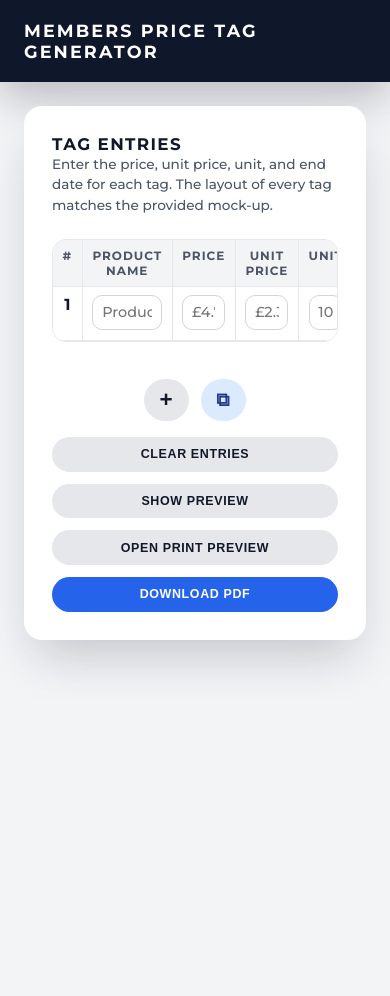
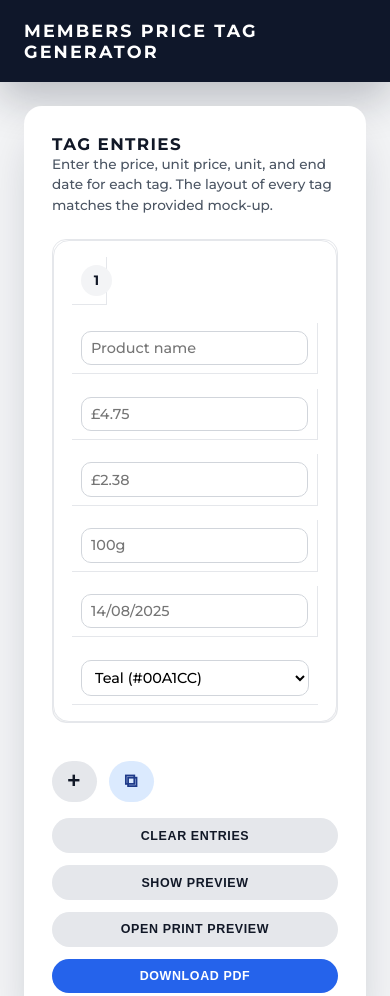
Before and after one commit to tizudyzae/membertags, a plain HTML site: page index.html in a window 390 px wide. Shown: the top 996 px of the page. Before the commit the page ends 844 px from the top, so only its background shows below. Drawn offline with Linux system fonts and the light colour scheme; a web font is replaced by a local one.

Commit message:
Improve mobile inputs and PDF output

```diff
--- a/index.html
+++ b/index.html
@@ -98,20 +98,86 @@
         .add-row-wrapper {
           justify-content: center;
           padding-top: 0;
+          width: 100%;
         }
 
         .actions {
           margin-left: 0;
           width: 100%;
           justify-content: center;
+          flex-direction: column;
+          align-items: stretch;
         }
 
         .actions button {
-          flex: 1 1 auto;
+          flex: none;
+          width: 100%;
         }
 
         .controls {
           padding: 1.5rem;
+        }
+
+        .entries-table-wrapper {
+          border: none;
+          border-radius: 0;
+          overflow: visible;
+        }
+
+        .entries-table {
+          display: block;
+          width: 100%;
+        }
+
+        .entries-table thead {
+          display: none;
+        }
+
+        .entries-table tbody {
+          display: grid;
+          gap: 1.25rem;
+        }
+
+        .entries-table tr {
+          display: flex;
+          flex-direction: column;
+          gap: 0.9rem;
+          border: 1px solid #e5e7eb;
+          border-radius: 16px;
+          padding: 1rem 1.1rem;
+          box-shadow: 0 20px 40px -18px rgba(15, 23, 42, 0.35);
+          background: #ffffff;
+        }
+
+        .entries-table td {
+          border: none;
+          padding: 0;
+          background: transparent;
+        }
+
+        .entries-table td:first-child,
+        .entries-table th:first-child {
+          width: auto;
+          text-align: left;
+          margin-bottom: 0.25rem;
+        }
+
+        .entry-index {
+          width: 2.5rem;
+          height: 2.5rem;
+          font-size: 1rem;
+          background: #1f2937;
+          color: #ffffff;
+        }
+
+        .entry-field-label {
+          display: block;
+        }
+
+        .entries-table input[type='text'],
+        .entries-table select {
+          padding: 0.65rem 0.75rem;
+          font-size: 1rem;
         }
       }
 
@@ -248,6 +314,40 @@
         text-align: center;
         width: 2.2rem;
         font-weight: 700;
+      }
+
+      .entries-table tr[hidden] {
+        display: none !important;
+      }
+
+      .entry-index {
+        display: inline-flex;
+        align-items: center;
+        justify-content: center;
+        width: 1.9rem;
+        height: 1.9rem;
+        border-radius: 999px;
+        background: #f3f4f6;
+        color: #111827;
+        font-weight: 700;
+        font-size: 0.85rem;
+        line-height: 1;
+      }
+
+      .entry-field {
+        display: flex;
+        flex-direction: column;
+        align-items: stretch;
+        gap: 0.45rem;
+      }
+
+      .entry-field-label {
+        display: none;
+        font-size: 0.7rem;
+        letter-spacing: 0.08em;
+        text-transform: uppercase;
+        color: #6b7280;
+        font-weight: 600;
       }
 
       .entries-table input[type='text'],
@@ -813,11 +913,46 @@
 
         const entriesBody = document.getElementById('entriesBody');
         const fields = [
-          { key: 'productName', placeholder: 'Product name' },
-          { key: 'price', placeholder: '£4.75' },
-          { key: 'unitPrice', placeholder: '£2.38' },
-          { key: 'unit', placeholder: '100g' },
-          { key: 'endDate', placeholder: '14/08/2025' },
+          {
+            key: 'productName',
+            label: 'Product name',
+            placeholder: 'Product name',
+            inputMode: 'text',
+            autoCapitalize: 'words',
+            enterKeyHint: 'next',
+          },
+          {
+            key: 'price',
+            label: 'Price',
+            placeholder: '£4.75',
+            inputMode: 'decimal',
+            autoCapitalize: 'none',
+            enterKeyHint: 'next',
+          },
+          {
+            key: 'unitPrice',
+            label: 'Unit price',
+            placeholder: '£2.38',
+            inputMode: 'decimal',
+            autoCapitalize: 'none',
+            enterKeyHint: 'next',
+          },
+          {
+            key: 'unit',
+            label: 'Unit',
+            placeholder: '100g',
+            inputMode: 'text',
+            autoCapitalize: 'none',
+            enterKeyHint: 'next',
+          },
+          {
+            key: 'endDate',
+            label: 'End date',
+            placeholder: '14/08/2025',
+            inputMode: 'text',
+            autoCapitalize: 'none',
+            enterKeyHint: 'done',
+          },
         ];
 
         const entryRows = [];
@@ -827,11 +962,24 @@
           row.dataset.index = index;
 
           const indexCell = document.createElement('td');
-          indexCell.textContent = index + 1;
+          indexCell.setAttribute('aria-label', `Tag ${index + 1}`);
+          const indexBadge = document.createElement('span');
+          indexBadge.className = 'entry-index';
+          indexBadge.textContent = index + 1;
+          indexCell.appendChild(indexBadge);
           row.appendChild(indexCell);
 
           fields.forEach((field) => {
             const cell = document.createElement('td');
+            const fieldWrapper = document.createElement('label');
+            fieldWrapper.className = 'entry-field';
+            fieldWrapper.dataset.field = field.key;
+
+            const fieldLabel = document.createElement('span');
+            fieldLabel.className = 'entry-field-label';
+            fieldLabel.textContent = field.label;
+            fieldWrapper.appendChild(fieldLabel);
+
             const input = document.createElement('input');
             input.type = 'text';
             input.className = 'entry-input';
@@ -840,15 +988,43 @@
             input.placeholder = field.placeholder;
             input.autocomplete = 'off';
             input.spellcheck = false;
-            cell.appendChild(input);
+            input.id = `entry-${field.key}-${index}`;
+            input.name = `entry-${field.key}-${index}`;
+
+            if (field.inputMode) {
+              input.inputMode = field.inputMode;
+            }
+
+            if (field.autoCapitalize) {
+              input.autocapitalize = field.autoCapitalize;
+            }
+
+            if (field.enterKeyHint) {
+              input.enterKeyHint = field.enterKeyHint;
+            }
+
+            fieldWrapper.htmlFor = input.id;
+            fieldWrapper.appendChild(input);
+            cell.appendChild(fieldWrapper);
             row.appendChild(cell);
           });
 
           const colourCell = document.createElement('td');
+          const colourWrapper = document.createElement('label');
+          colourWrapper.className = 'entry-field';
+          colourWrapper.dataset.field = 'tagColor';
+
+          const colourLabel = document.createElement('span');
+          colourLabel.className = 'entry-field-label';
+          colourLabel.textContent = 'Card colour';
+          colourWrapper.appendChild(colourLabel);
+
           const colourSelect = document.createElement('select');
           colourSelect.className = 'entry-input';
           colourSelect.dataset.index = index;
           colourSelect.dataset.field = 'tagColor';
+          colourSelect.id = `entry-tagColor-${index}`;
+          colourSelect.name = `entry-tagColor-${index}`;
 
           TAG_COLOR_OPTIONS.forEach((option) => {
             const optionEl = document.createElement('option');
@@ -857,7 +1033,9 @@
             colourSelect.appendChild(optionEl);
           });
 
-          colourCell.appendChild(colourSelect);
+          colourWrapper.htmlFor = colourSelect.id;
+          colourWrapper.appendChild(colourSelect);
+          colourCell.appendChild(colourWrapper);
           row.appendChild(colourCell);
 
           row.hidden = true;
@@ -973,7 +1151,7 @@
           margin: 0,
           filename: 'members-price-tags.pdf',
           image: { type: 'jpeg', quality: 0.98 },
-          html2canvas: { scale: 2, useCORS: true },
+          html2canvas: { scale: 2, useCORS: true, scrollX: 0, scrollY: 0 },
           jsPDF: { unit: 'cm', format: 'a4', orientation: 'portrait' },
         };
 
@@ -1020,6 +1198,17 @@
               };
             }
 
+            const htmlRoot = document.documentElement;
+            const previousScrollX = window.scrollX || window.pageXOffset || 0;
+            const previousScrollY = window.scrollY || window.pageYOffset || 0;
+            const previousScrollBehavior = htmlRoot ? htmlRoot.style.scrollBehavior : '';
+
+            if (htmlRoot) {
+              htmlRoot.style.scrollBehavior = 'auto';
+            }
+
+            window.scrollTo(0, 0);
+
             try {
               await pdfGenerator().set(pdfOptions).from(target).save();
             } catch (error) {
@@ -1027,6 +1216,11 @@
               alert('Sorry, there was a problem generating the PDF. Please try again.');
             } finally {
               cleanup();
+              window.scrollTo(previousScrollX, previousScrollY);
+
+              if (htmlRoot) {
+                htmlRoot.style.scrollBehavior = previousScrollBehavior;
+              }
             }
           });
         }
```
